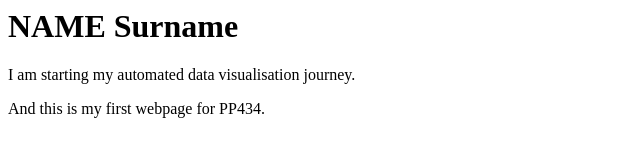
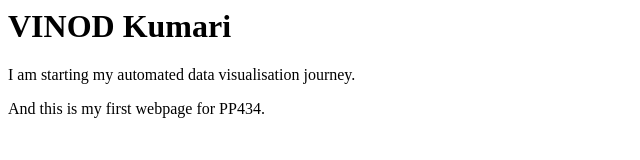
Before and after one commit to vkumarilse/vkumarilse.github.io, a plain HTML site: page index.html in a window 1280 px wide. Shown: the whole page, without its empty margins (0-640 px from the left). Drawn offline with Linux system fonts and the light colour scheme.

Commit message:
index.html

```diff
--- a/index.html
+++ b/index.html
@@ -1,6 +1,6 @@
 <html>
   <body>
-    <h1> NAME Surname </h1>
+    <h1> VINOD Kumari </h1>
     <p> I am starting my automated data visualisation journey. </p>
     <p> And this is my first webpage for PP434. </p>
 
```
